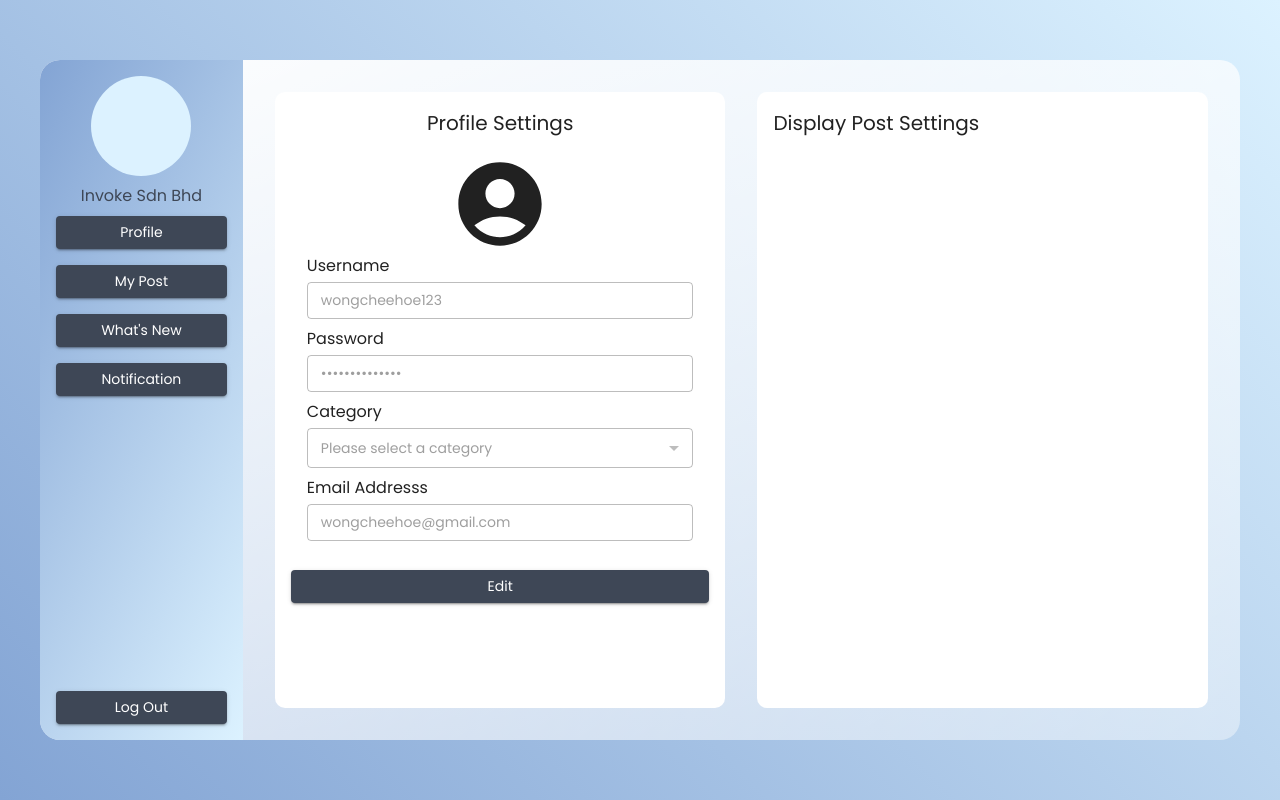
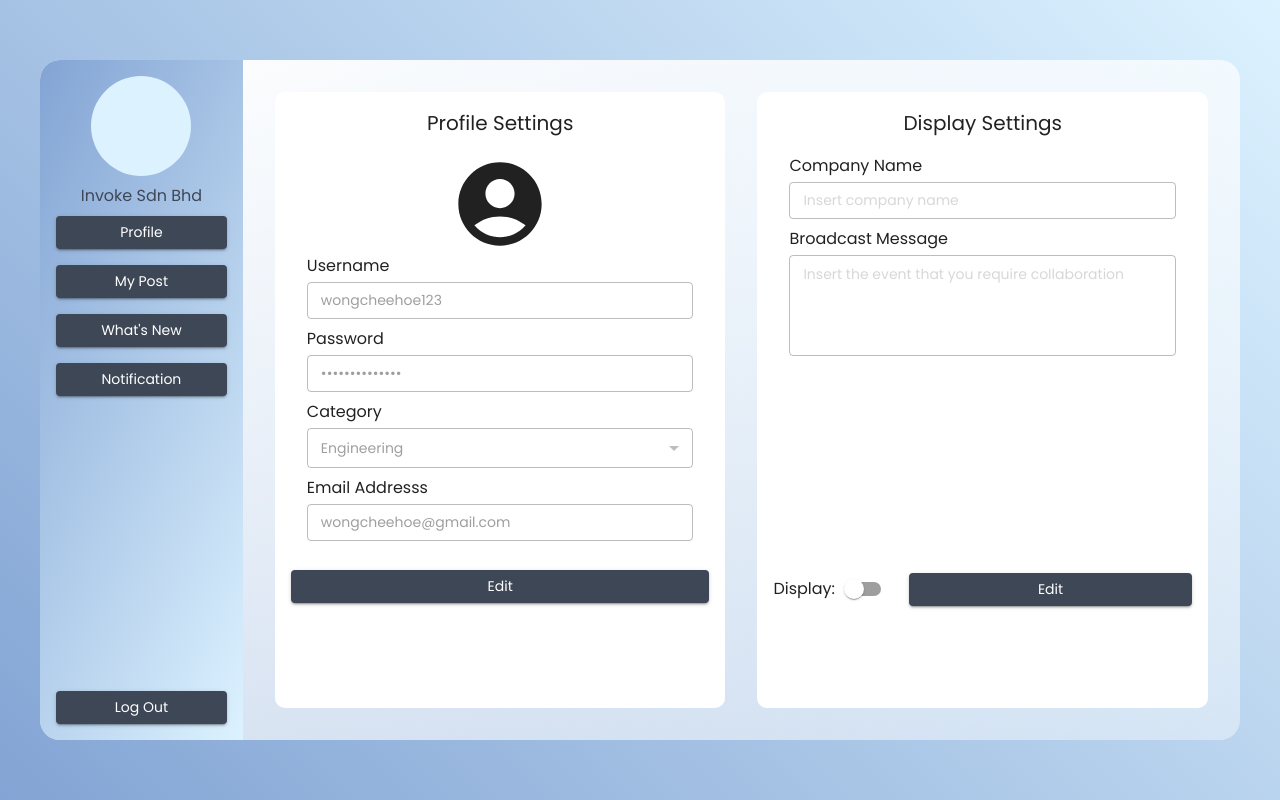
Before and after one commit to calvinwong95/entente, a React (Create React App) app: page /profile in a window 1280 px wide. Built offline with nearby package versions, Linux system fonts and the light colour scheme.

Commit message:
wip: added ui for switch

```diff
--- a/src/components/TenDropdown.js
+++ b/src/components/TenDropdown.js
@@ -7,19 +7,22 @@ import {
 } from "@mui/material";
 import React, { useState } from "react";
 
-const TenDropdown = ({ initialValue, label, children, disabled, ...props }) => {
-  const [age, setAge] = useState(initialValue);
-  const handleChange = (e) => {
-    setAge(e.target.value);
-  };
+const TenDropdown = ({
+  value,
+  onChange,
+  label,
+  children,
+  disabled,
+  ...props
+}) => {
   return (
     <FormControl fullWidth disabled={disabled}>
       <Typography variant="h4">{label}</Typography>
 
       <Select
         id="category"
-        value={age}
-        onChange={handleChange}
+        value={value}
+        onChange={onChange}
         sx={{ height: 40, marginBottom: 1, marginTop: 0.5 }}
         {...props}
       >
--- a/src/context/GlobalContext.js
+++ b/src/context/GlobalContext.js
@@ -8,10 +8,15 @@ export const GlobalProvider = ({ children }) => {
   const [userData, setUserData] = useState({
     username: "wongcheehoe123",
     password: "wongcheehoe123",
-    category: "default",
+    category: "Engineering",
     email: "wongcheehoe@gmail.com",
     phone_number: "019-5302012",
     company_image: null,
+  });
+  //company display data
+  const [displayData, setDisplayData] = useState({
+    company_name: "",
+    broadcast_message: "",
   });
   //login Error
   const [loginError, setLoginError] = useState(false);
@@ -30,6 +35,8 @@ export const GlobalProvider = ({ children }) => {
         setLoginError,
         passwordResetSent,
         setPasswordResetSent,
+        displayData,
+        setDisplayData,
       }}
     >
       {children}
--- /dev/null
+++ b/src/views/Profile/components/DisplaySettings.js
@@ -0,0 +1,220 @@
+import {
+  Box,
+  MenuItem,
+  Modal,
+  Typography,
+  InputAdornment,
+  IconButton,
+  Switch,
+} from "@mui/material";
+import React, { useState, useContext } from "react";
+import TenButton from "../../../components/TenButton";
+import TenDropdown from "../../../components/TenDropdown";
+import TenDropzone from "../../../components/TenDropzone";
+import TenTextField from "../../../components/TenTextField";
+import UseStyles from "../../../hooks/useStyle";
+import { AccountCircle } from "@mui/icons-material";
+import { GlobalContext } from "../../../context/GlobalContext";
+import { Form, Formik, Field, ErrorMessage } from "formik";
+import * as Yup from "yup";
+import { Visibility, VisibilityOff } from "@mui/icons-material";
+
+const DisplaySettings = () => {
+  const classes = UseStyles();
+  const { loading, setLoading, displayData, setDisplayData } =
+    useContext(GlobalContext);
+  const [isEditProfile, setIsEditProfile] = useState(false);
+  const [openModal, setOpenModal] = useState(false);
+
+  const handleEditProfile = () => {
+    if (isEditProfile) {
+      setIsEditProfile(false);
+    } else {
+      setIsEditProfile(true);
+    }
+  };
+
+  //   console.log(userData);
+  return (
+    <Box
+      sx={{
+        width: "100%",
+        height: "100%",
+        backgroundColor: "#FFFFFF",
+        borderRadius: 2.5,
+        padding: 2,
+        display: "flex",
+        flexDirection: "column",
+        alignItems: "center",
+        justifyContent: "space-between",
+        rowGap: 2,
+      }}
+    >
+      <Typography variant="h3">Display Settings</Typography>
+      <Formik
+        initialValues={{
+          company_name: "",
+          broadcast_message: "",
+        }}
+        onSubmit={(values) => {
+          setLoading(true);
+          setTimeout(() => {
+            alert(JSON.stringify(values, null, 2));
+            setDisplayData(values);
+            setLoading(false);
+            handleEditProfile();
+            setOpenModal(true);
+          }, 1500);
+        }}
+      >
+        {({
+          values,
+          errors,
+          touched,
+          handleChange,
+          handleBlur,
+          handleSubmit,
+          setFieldValue,
+          resetForm,
+        }) => (
+          <Form style={{ width: "100%", height: "100%" }}>
+            {!isEditProfile ? (
+              <Box
+                sx={{
+                  width: "100%",
+                  height: "400px",
+                  mb: 2,
+                  overflowY: "auto",
+                  px: 2,
+                  "&::-webkit-scrollbar": {
+                    width: "5px",
+                  },
+                  "&::-webkit-scrollbar-track": {
+                    background: "#DCF2FF",
+                  },
+                  "&::-webkit-scrollbar-thumb": {
+                    background: "#1D388F61",
+                    borderRadius: 2,
+                  },
+                }}
+              >
+                <TenTextField
+                  label="Company Name"
+                  disabled
+                  value={displayData?.company_name}
+                  placeholder="Insert company name"
+                />
+                <TenTextField
+                  label="Broadcast Message"
+                  disabled
+                  multiline
+                  rows={4}
+                  maxRows={4}
+                  value={displayData?.broadcast_message}
+                  placeholder="Insert the event that you require collaboration"
+                />
+              </Box>
+            ) : (
+              <Box
+                sx={{
+                  width: "100%",
+                  height: "400px",
+                  mb: 2,
+                  overflowY: "auto",
+                  px: 2,
+                  "&::-webkit-scrollbar": {
+                    width: "5px",
+                  },
+                  "&::-webkit-scrollbar-track": {
+                    background: "#DCF2FF",
+                  },
+                  "&::-webkit-scrollbar-thumb": {
+                    background: "#1D388F61",
+                    borderRadius: 2,
+                  },
+                }}
+              >
+                <Field
+                  component={TenTextField}
+                  fullWidth
+                  label="Company Name"
+                  id="company_name"
+                  name="company_name"
+                  value={values?.company_name}
+                  onChange={handleChange}
+                  onBlur={handleBlur}
+                />
+                <Field
+                  component={TenTextField}
+                  fullWidth
+                  label="Broadcast Message"
+                  id="broadcast_message"
+                  name="broadcast_message"
+                  value={values?.broadcast_message}
+                  multiline
+                  rows={4}
+                  maxRows={4}
+                  onChange={handleChange}
+                  onBlur={handleBlur}
+                />
+              </Box>
+            )}
+
+            <Box sx={{ width: "100%" }}>
+              {!isEditProfile ? (
+                <Box
+                  sx={{
+                    display: "flex",
+                    flexDirection: "row",
+                    alignItems: "center",
+                    columnGap: 2,
+                  }}
+                >
+                  <Box sx={{ display: "flex", alignItems: "center" }}>
+                    <Typography variant="h4">Display: </Typography>
+                    <Switch />
+                  </Box>
+
+                  <TenButton
+                    variant="contained"
+                    color="third-01"
+                    onClick={handleEditProfile}
+                  >
+                    <Typography className={classes.whiteFont}>Edit</Typography>
+                  </TenButton>
+                </Box>
+              ) : (
+                <Box
+                  sx={{
+                    display: "flex",
+                    flexDirection: "row",
+                    alignItems: "center",
+                    columnGap: 2,
+                  }}
+                >
+                  <TenButton
+                    variant="outlined"
+                    color="third-01"
+                    onClick={handleEditProfile}
+                  >
+                    <Typography sx={{ color: "third-01" }}>Cancel</Typography>
+                  </TenButton>
+                  <TenButton
+                    loading={loading}
+                    variant="contained"
+                    color="third-01"
+                    onClick={handleSubmit}
+                  >
+                    <Typography className={classes.whiteFont}>Save</Typography>
+                  </TenButton>
+                </Box>
+              )}
+            </Box>
+          </Form>
+        )}
+      </Formik>
+    </Box>
+  );
+};
+
+export default DisplaySettings;
--- a/src/views/Profile/components/ProfileSettings.js
+++ b/src/views/Profile/components/ProfileSettings.js
@@ -25,6 +25,7 @@ const ProfileSettings = () => {
   const [showPassword, setShowPassword] = useState(false);
   const [isEditProfile, setIsEditProfile] = useState(false);
   const [openModal, setOpenModal] = useState(false);
+  const [category, setCategory] = useState(userData?.category);
   const handleEditProfile = () => {
     if (isEditProfile) {
       setIsEditProfile(false);
@@ -34,6 +35,9 @@ const ProfileSettings = () => {
   };
   const handleShowPassword = () => {
     setShowPassword(!showPassword);
+  };
+  const handleSetCategory = (event) => {
+    setCategory(event.target.value);
   };
 
   //   console.log(userData);
@@ -82,12 +86,11 @@ const ProfileSettings = () => {
             )
             .required("A phone number is required"),
         })}
-        onSubmit={(values, { resetForm }) => {
+        onSubmit={(values) => {
           setLoading(true);
           setTimeout(() => {
-            console.log(JSON.stringify(values, null, 2));
+            alert(JSON.stringify(values, null, 2));
             setUserData(values);
-            resetForm();
             handleEditProfile();
             setLoading(false);
             setOpenModal(true);
@@ -101,6 +104,7 @@ const ProfileSettings = () => {
           handleChange,
           handleBlur,
           handleSubmit,
+          setFieldValue,
           resetForm,
         }) => (
           <Form style={{ width: "100%", height: "100%" }}>
@@ -155,13 +159,14 @@ const ProfileSettings = () => {
                 <TenDropdown
                   label="Category"
                   disabled
-                  initialValue={userData?.category}
+                  value={userData?.category}
                 >
                   <MenuItem value="default">Please select a category</MenuItem>
                   <MenuItem value={"Food"}>Food</MenuItem>
                   <MenuItem value={"Electronics"}>Electronics</MenuItem>
                   <MenuItem value={"Engineering"}>Engineering</MenuItem>
                 </TenDropdown>
+
                 <TenTextField
                   label="Email Addresss"
                   disabled
@@ -248,12 +253,21 @@ const ProfileSettings = () => {
                   }}
                   errorMessage={<ErrorMessage name="password" />}
                 />
-                <TenDropdown label="Category" initialValue={userData?.category}>
+                <Field
+                  as={TenDropdown}
+                  name="category"
+                  label="Category"
+                  value={category}
+                  onChange={(e) => {
+                    handleSetCategory(e);
+                    setFieldValue("category", e.target.value);
+                  }}
+                >
                   <MenuItem value="default">Please select a category</MenuItem>
                   <MenuItem value={"Food"}>Food</MenuItem>
                   <MenuItem value={"Electronics"}>Electronics</MenuItem>
                   <MenuItem value={"Engineering"}>Engineering</MenuItem>
-                </TenDropdown>
+                </Field>
                 <Field
                   component={TenTextField}
                   fullWidth
--- a/src/views/Profile/index.js
+++ b/src/views/Profile/index.js
@@ -2,6 +2,7 @@ import { Box, Typography } from "@mui/material";
 import React, { useState } from "react";
 import UseStyles from "../../hooks/useStyle";
 import Dashboard from "../Dashboard";
+import DisplaySettings from "./components/DisplaySettings";
 import ProfileSettings from "./components/ProfileSettings";
 
 const Profile = () => {
@@ -32,17 +33,7 @@ const Profile = () => {
           }}
         >
           <ProfileSettings />
-          <Box
-            sx={{
-              width: "100%",
-              height: "100%",
-              backgroundColor: "#FFFFFF",
-              borderRadius: 2.5,
-              padding: 2,
-            }}
-          >
-            <Typography variant="h3">Display Post Settings</Typography>
-          </Box>
+          <DisplaySettings />
         </Box>
       </Box>
     </Dashboard>
```
